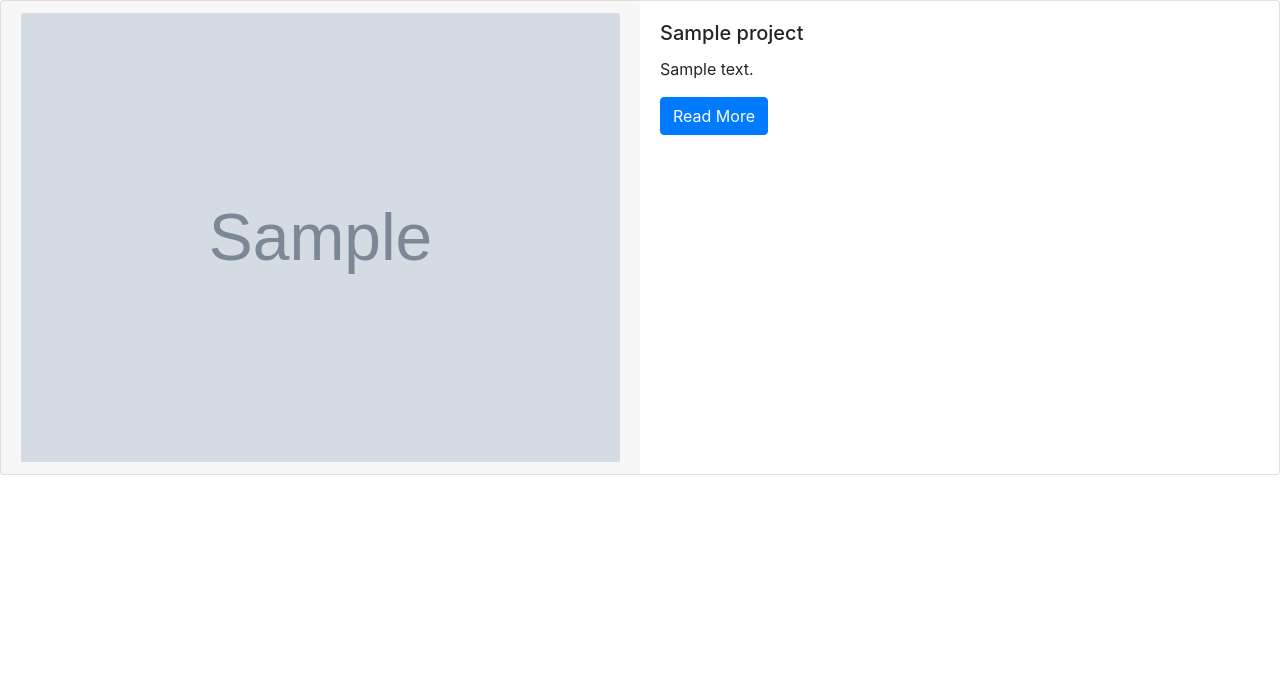
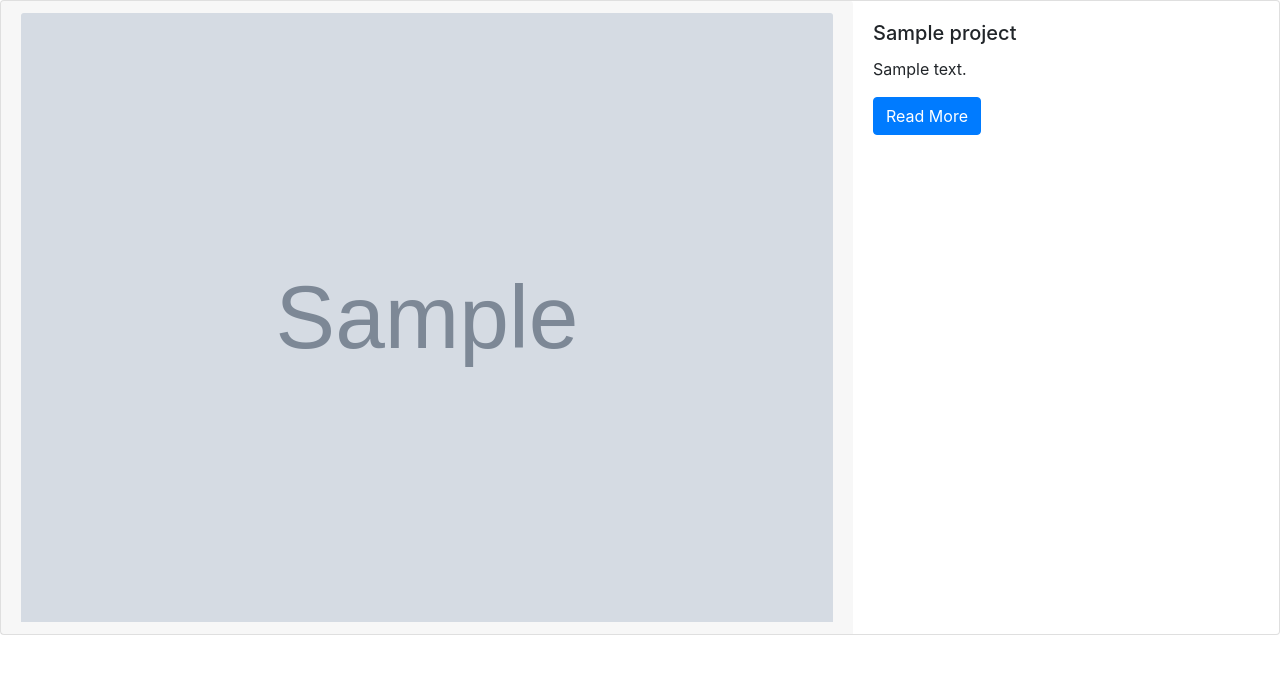
Before and after one commit to SolJCam/python_website, a Django app: page /portfolio/projects in a window 1280 px wide. Shown: the part 120-800 px from the top of the page. Run offline with Django 3.2, Linux system fonts and the light colour scheme; tables that the repository leaves empty hold one stand-in row (values such as "Sample post"); grey boxes marked "Sample" are stand-in pictures; some libraries are stand-ins or nearby versions; some web fonts are replaced.

Commit message:
created full screen cards

```diff
--- a/projects/static/projects/css/styles.css
+++ b/projects/static/projects/css/styles.css
@@ -297,10 +297,6 @@
         max-width: 100%;
     } */
 
-    #img_cont {
-        max-width: 60%;
-    }
-
     .parallax-window {
         min-height: 600px;
         background: transparent;
--- a/projects/static/projects/js/main.js
+++ b/projects/static/projects/js/main.js
@@ -5,6 +5,7 @@ $(document).ready(function (e) {
 
   $("#me").fadeIn(2e3);
   $("#blurb").fadeIn(2e3);
+  $("#projects-page").fadeIn(2e3);
 
   console.log('2ndplz!');
 
@@ -82,7 +83,6 @@ $(document).ready(function (e) {
 
 
 
-  $("#projects-page").fadeIn(5e3);
 
 });
 
--- a/projects/templates/projects.html
+++ b/projects/templates/projects.html
@@ -35,17 +35,17 @@
       </div>
     </nav>
     <div class="container-fluid">
-        <div class="row" -page>
+        <div class="row">
             {% for project in projects %}
               {% if project.id != 1 %}
             <div class="col-12 parallax-window" data-parallax="scroll" data-image-src="{% static project.image %}" data-ios-fix="false" data-android-fix="false"></div>
               {% endif %}
             <div class="col-12">
-                    <div class="row card mb-2 flex-row flex-wrap height" alt="Max-width 100%">
-                        <div class="col-md-6 card-header border-0">
+                    <div class="row card mb-2 flex-row flex-wrap">
+                        <div class="col-md-8 card-header border-0">
                             <img  id="proj_img" class="card-img-top" src="{% static project.image %}">
                         </div>
-                        <div class="col-md-6 card-body">
+                        <div class="col-md-4 card-body">
                             <h5 class="card-title">{{ project.title }}</h5>
                             <p class="card-text">{{ project.description }}</p>
                             <a href="{% url 'project_detail' project.pk %}"
```
